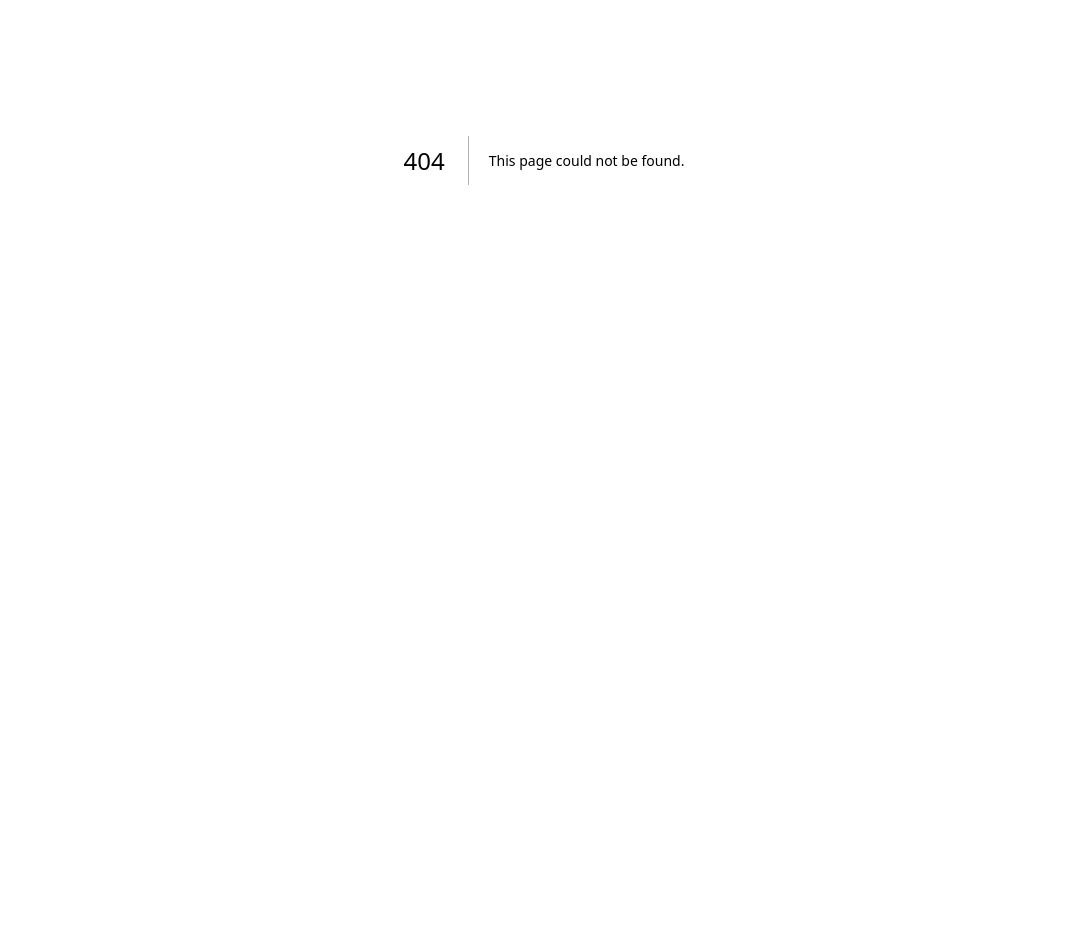
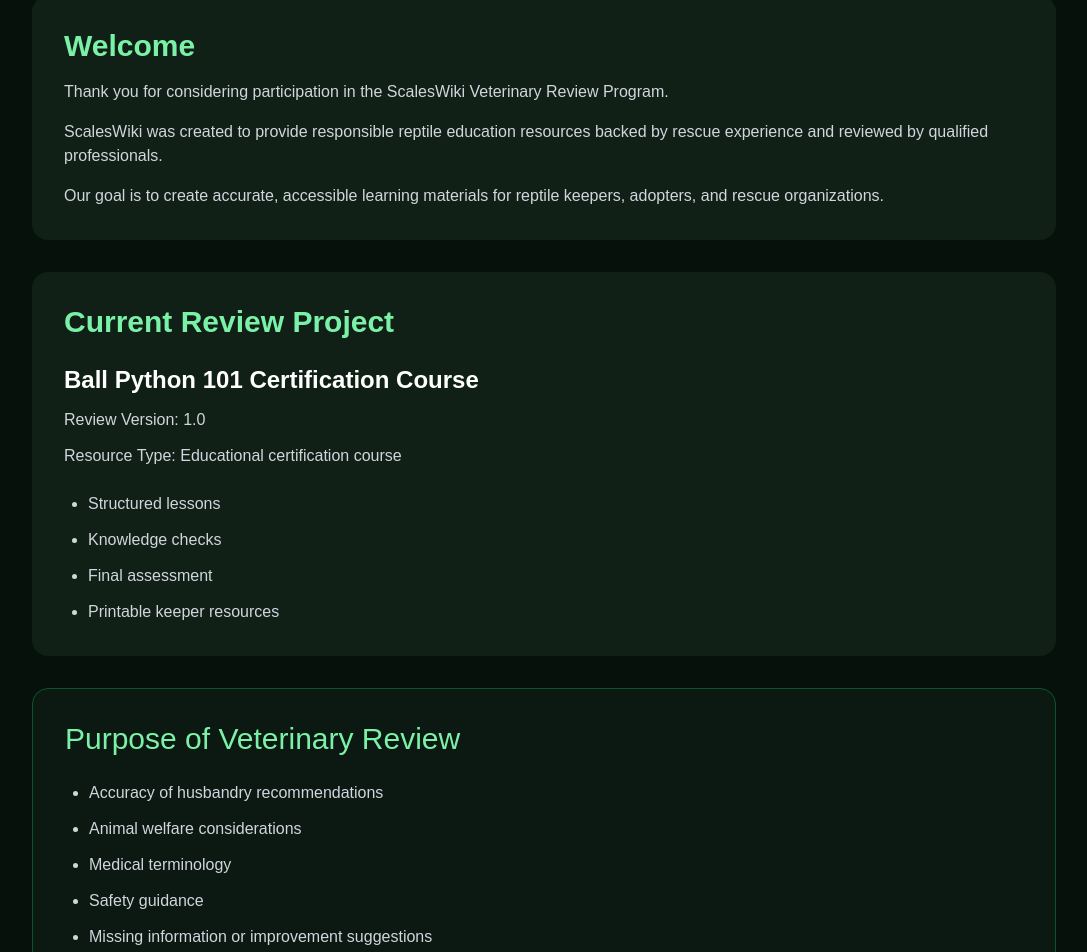
Before and after one commit to scalesandtailsrescue72-star/scaleswiki, a Next.js app: page /founding-veterinary-review-packet in a window 1280 px wide. Before the commit this address had no page. Shown: the part 240-1192 px from the top of the page, without its empty margins (96-1183 px from the left). Before the commit the page ends 800 px from the top, so only its background shows below. Built offline with nearby package versions, Linux system fonts and the light colour scheme.

Commit message:
Add founding veterinary review packet page

```diff
--- /dev/null
+++ b/app/founding-veterinary-review-packet/page.tsx
@@ -0,0 +1,163 @@
+export default function FoundingVeterinaryReviewPacketPage() {
+  return (
+    <main className="min-h-screen bg-[#07110C] px-6 py-16 text-gray-200">
+      <div className="mx-auto max-w-5xl">
+
+        <p className="text-sm uppercase tracking-[0.3em] text-green-400">
+          ScalesWiki
+        </p>
+
+        <h1 className="mt-6 text-5xl font-bold text-green-300">
+          Founding Veterinary Review Packet
+        </h1>
+
+        <p className="mt-4 text-gray-400">
+          Version 1.0
+        </p>
+
+
+        <section className="mt-10 rounded-2xl bg-[#102017] p-8">
+          <h2 className="text-3xl font-bold text-green-300">
+            Welcome
+          </h2>
+
+          <p className="mt-4 text-gray-300">
+            Thank you for considering participation in the ScalesWiki
+            Veterinary Review Program.
+          </p>
+
+          <p className="mt-4 text-gray-300">
+            ScalesWiki was created to provide responsible reptile education
+            resources backed by rescue experience and reviewed by qualified
+            professionals.
+          </p>
+
+          <p className="mt-4 text-gray-300">
+            Our goal is to create accurate, accessible learning materials for
+            reptile keepers, adopters, and rescue organizations.
+          </p>
+        </section>
+
+
+        <section className="mt-8 rounded-2xl bg-[#102017] p-8">
+          <h2 className="text-3xl font-bold text-green-300">
+            Current Review Project
+          </h2>
+
+          <h3 className="mt-6 text-2xl font-semibold text-white">
+            Ball Python 101 Certification Course
+          </h3>
+
+          <p className="mt-3 text-gray-300">
+            Review Version: 1.0
+          </p>
+
+          <p className="mt-3 text-gray-300">
+            Resource Type: Educational certification course
+          </p>
+
+          <ul className="mt-6 list-disc space-y-3 pl-6 text-gray-300">
+            <li>Structured lessons</li>
+            <li>Knowledge checks</li>
+            <li>Final assessment</li>
+            <li>Printable keeper resources</li>
+          </ul>
+        </section>
+
+
+        <section className="mt-8 rounded-2xl border border-green-900 bg-[#0C1812] p-8">
+          <h2 className="text-3xl bold text-green-300">
+            Purpose of Veterinary Review
+          </h2>
+
+          <ul className="mt-6 list-disc space-y-3 pl-6 text-gray-300">
+            <li>Accuracy of husbandry recommendations</li>
+            <li>Animal welfare considerations</li>
+            <li>Medical terminology</li>
+            <li>Safety guidance</li>
+            <li>Missing information or improvement suggestions</li>
+          </ul>
+        </section>
+
+
+        <section className="mt-8 rounded-2xl bg-[#102017] p-8">
+          <h2 className="text-3xl font-bold text-green-300">
+            Review Process
+          </h2>
+
+          <ol className="mt-6 list-decimal space-y-3 pl-6 text-gray-300">
+            <li>Review provided educational materials</li>
+            <li>Identify corrections or recommendations</li>
+            <li>Provide professional feedback</li>
+            <li>Suggest improvements where appropriate</li>
+          </ol>
+        </section>
+
+
+        <section className="mt-8 rounded-2xl border border-green-700 p-8">
+          <h2 className="text-3xl font-bold text-green-300">
+            Reviewer Recognition
+          </h2>
+
+          <p className="mt-4 text-gray-300">
+            With permission, founding veterinary reviewers may be recognized
+            as contributors to the ScalesWiki Professional Field Guide Series.
+          </p>
+
+          <ul className="mt-5 list-disc space-y-3 pl-6 text-gray-300">
+            <li>Reviewer name</li>
+            <li>Credentials</li>
+            <li>Specialty</li>
+            <li>Contribution acknowledgment</li>
+          </ul>
+        </section>
+
+
+        <section className="mt-8 rounded-2xl bg-[#102017] p-8">
+          <h2 className="text-3xl font-bold text-green-300">
+            Important Note
+          </h2>
+
+          <p className="mt-4 text-gray-300">
+            Veterinary review does not represent medical endorsement of all
+            future ScalesWiki content unless specifically agreed upon.
+          </p>
+
+          <p className="mt-4 text-gray-300">
+            The purpose of review is improving educational accuracy and
+            responsible reptile husbandry information.
+          </p>
+        </section>
+
+
+        <section className="mt-8 rounded-2xl border border-green-700 p-8">
+          <h2 className="text-3xl font-bold text-green-300">
+            Contact
+          </h2>
+
+          <p className="mt-4 text-gray-300">
+            William Pierce
+          </p>
+
+          <p className="text-gray-300">
+            Founder, ScalesWiki
+          </p>
+
+          <p className="mt-4 text-gray-300">
+            Website:
+            <br />
+            <a
+              href="https://scaleswiki.org"
+              target="_blank"
+              rel="noopener noreferrer"
+              className="text-green-400 hover:text-green-300"
+            >
+              https://scaleswiki.org
+            </a>
+          </p>
+        </section>
+
+      </div>
+    </main>
+  );
+}
```
